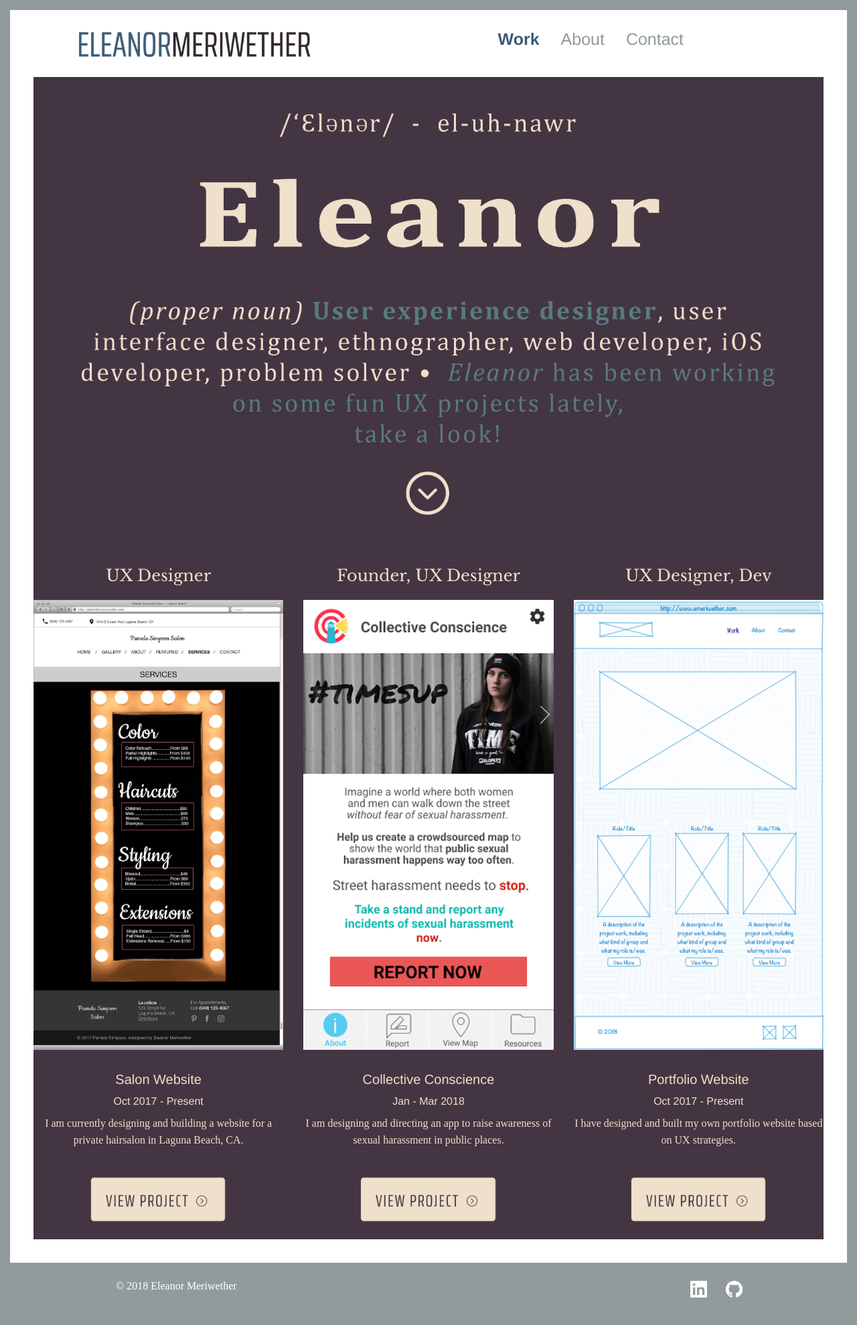
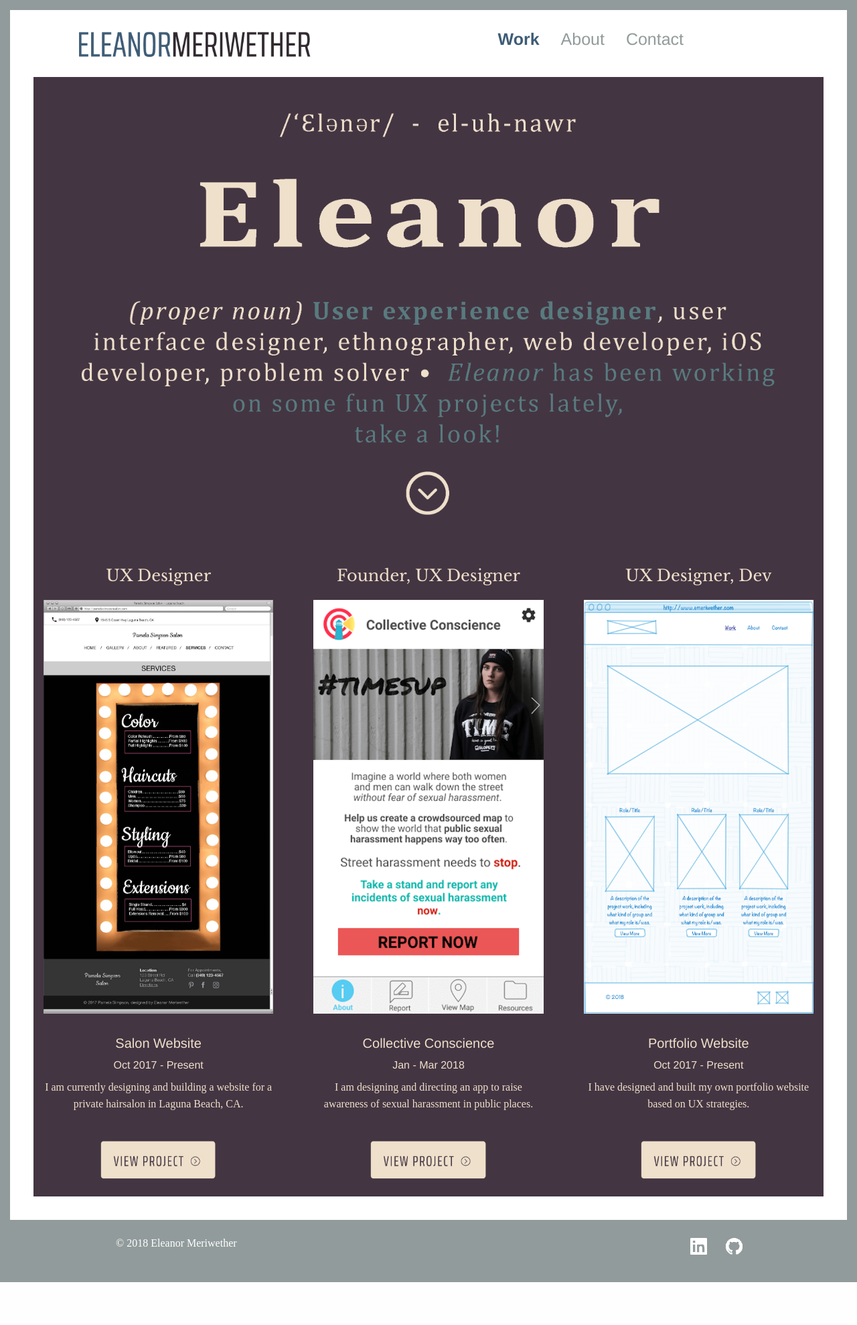
Before and after one commit to emeriwether/emeriwether.github.io, a Jekyll site: the page built from index.html, in a window 1280 px wide. Shown: the whole page at 67% size. Built offline with Jekyll 4.4.1, drawn with Linux system fonts in a browser that asks for light colours; some web fonts are replaced; after the commit the page ends 1915 px from its top, so only the background shows below that.

Commit message:
ct prev comit

```diff
--- a/css/home.css
+++ b/css/home.css
@@ -112,6 +112,6 @@ h2 {
     padding: 25px 85px;
 }
 
-.projItem {
+.projectItem {
     padding: 0 15px;
 }
```
